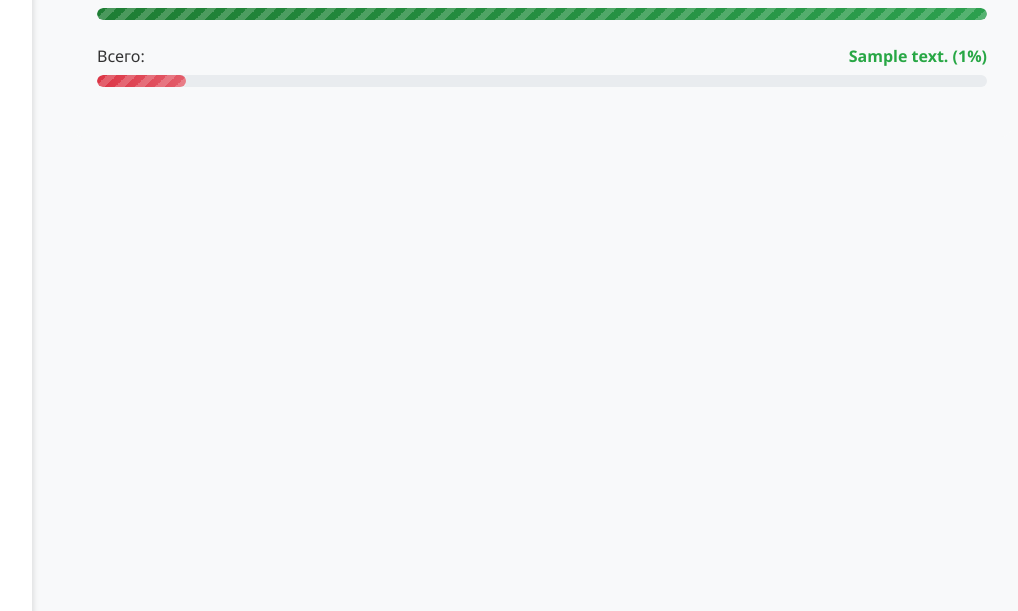
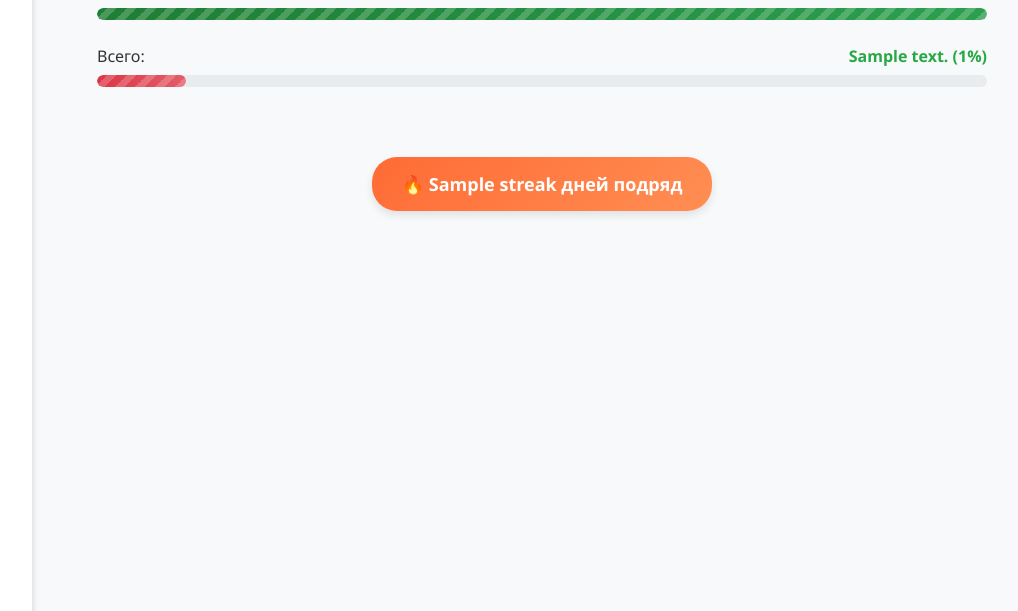
Before and after one commit to skyland228/Tracker-of-goals-habits, a Django app: template tracker/basic/templates/basic/profile.html in a window 1280 px wide. Shown: the part 249-860 px from the top of the page, without its empty margins (208-1226 px from the left). Run offline with Django 5.2, Linux system fonts and the light colour scheme; the template is opened without the code that fills it: most values are stand-ins (such as "Sample title", 1, 10 or a date in 2020).

Commit message:
Я сделал отображение не прерывной серии выполнения всех привычек

```diff
--- a/tracker/basic/static/basic/css/style.css
+++ b/tracker/basic/static/basic/css/style.css
@@ -230,7 +230,22 @@ body {
     background-color: #e8f5e9; /* Мягкий зеленый */
     border-left: 4px solid #4caf50;
 }
+.streak-container {
+    display: flex;
+    justify-content: center;
+    margin: 20px 0;
+}
 
+.streak {
+    background: linear-gradient(135deg, #ff6b35, #ff8e53);
+    color: white;
+    padding: 15px 30px;
+    border-radius: 25px;
+    font-size: 18px;
+    font-weight: bold;
+    text-align: center;
+    box-shadow: 0 4px 8px rgba(0,0,0,0.1);
+}
 
 .content {
     margin-left: 220px; /* Ширина меню (200px) + отступ (20px) */
--- a/tracker/basic/templates/basic/profile.html
+++ b/tracker/basic/templates/basic/profile.html
@@ -46,5 +46,11 @@
             </div>
         </div>
     </div>
+    <div class="streak-container">
+        <div class="streak">
+            🔥 {{ streak }} дней подряд
+        </div>
+    </div>
 </div>
+
 {% endblock %}
--- a/tracker/users/models.py
+++ b/tracker/users/models.py
@@ -3,3 +3,5 @@ from django.db import models
 
 class User(AbstractUser):
     result = models.IntegerField(default=0)
+    streak = models.PositiveIntegerField(default=0)
+    last_streak_check = models.DateField(null=True, blank=True)
```
